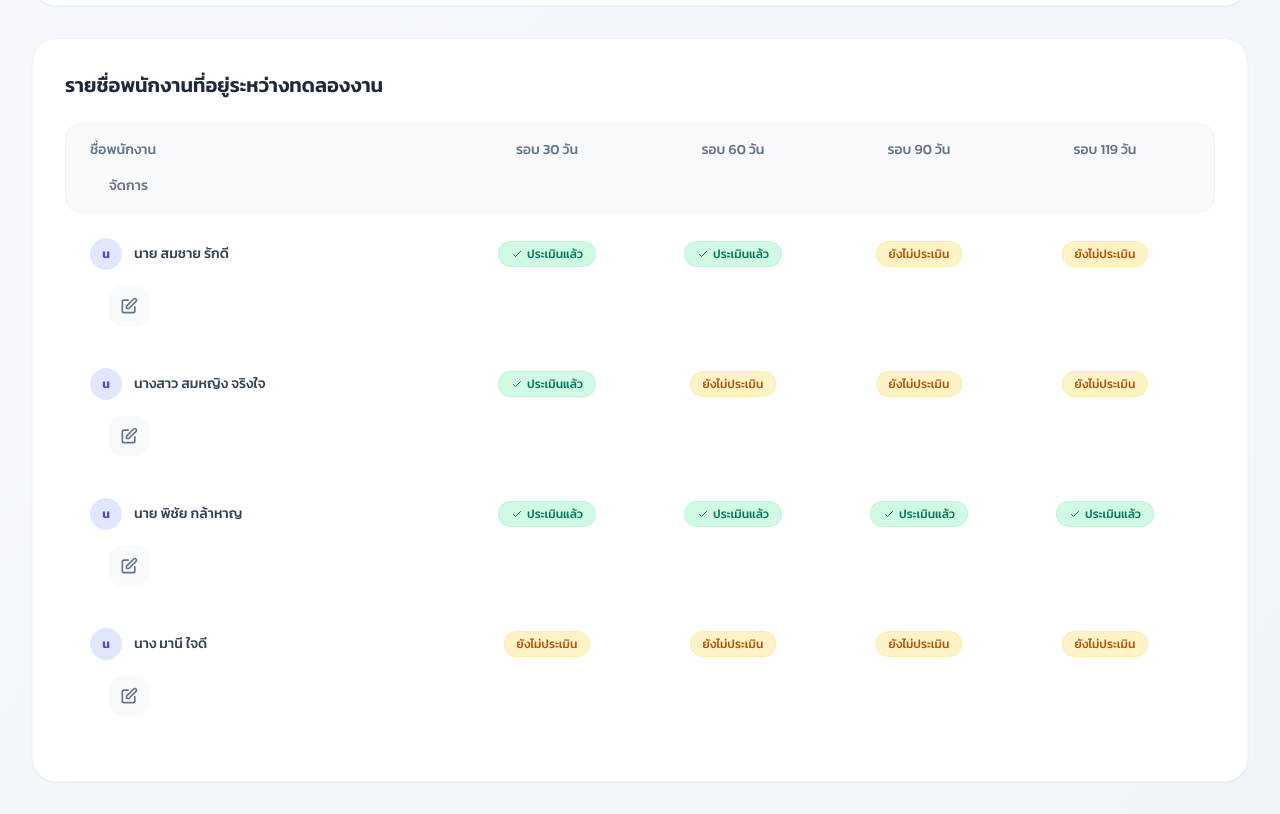
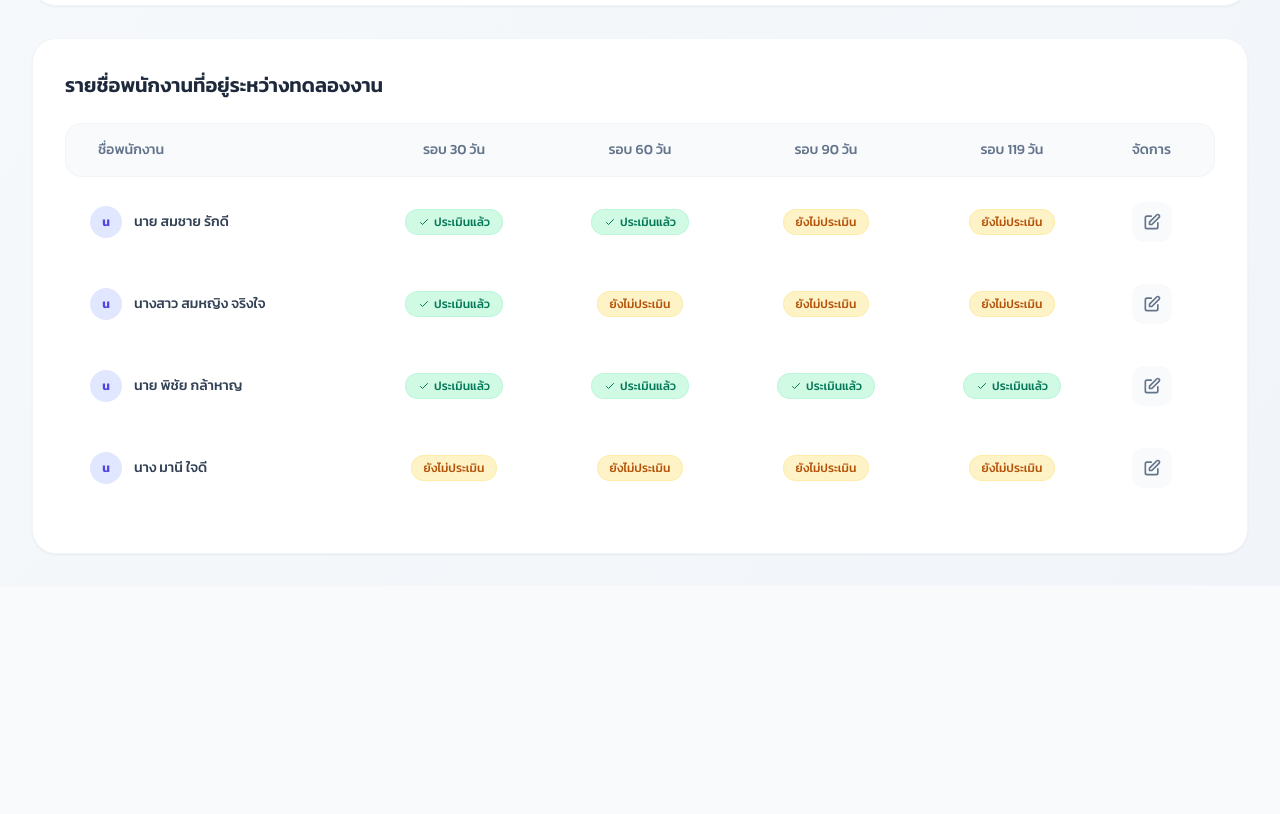
Before and after one commit to jirasaksa-max/Flow_Testjob, a plain HTML site: page index.html in a window 1280 px wide. Shown: the part 862-1676 px from the top of the page. After the commit the page ends 1448 px from the top, so only its background shows below. Drawn offline with nearby package versions, Linux system fonts and the light colour scheme; no server answers.

Commit message:
Update index.html

```diff
--- a/index.html
+++ b/index.html
@@ -143,7 +143,8 @@
             <h2 class="text-xl font-semibold text-slate-800 mb-6">รายชื่อพนักงานที่อยู่ระหว่างทดลองงาน</h2>
 
             <div class="overflow-x-auto custom-scrollbar pb-4">
-                <div class="min-w-[1000px] flex flex-col space-y-2" id="employee-list-container">
+                <!-- บังคับให้มีความกว้างขั้นต่ำ เพื่อไม่ให้ Grid หดจนเบียดกัน และบังคับให้อยู่ใน 1 แถว -->
+                <div class="min-w-[1050px] flex flex-col space-y-2" id="employee-list-container">
                     <!-- List will be injected here -->
                 </div>
             </div>
@@ -240,7 +241,7 @@
         let currentModalEmpId = null;
         let currentModalRound = 30; // สามารถเป็นตัวเลข หรือ 'chart' ได้
 
-        // **แก้ไข: เพิ่มตัวแปร evaluationTopics ที่ขาดหายไป**
+        <!-- **แก้ไข: เพิ่มตัวแปร evaluationTopics ที่ขาดหายไป** -->
         const evaluationTopics = [
             { short: 'ความรู้เฉพาะหน้าที่', desc: 'ความรู้เฉพาะหน้าที่ พิจารณาความเข้าใจในหน้าที่ วิธีปฎิบัติงาน ความรอบรู้ และสันทัดในงาน' },
             { short: 'การเรียนรู้งาน', desc: 'การเรียนรู้งาน พิจารณาความสนใจในการเรียนรู้ รู้ขอบเขตของงานที่ต้องปฏิบัติ เรียนรู้งานได้รวดเร็ว สามารถปฎิบัติงานได้' },
@@ -318,13 +319,14 @@
         }
 
         function renderEmployeeList(employees) {
+            // ใช้ Grid เพื่อบังคับ Layout ให้เป็น 1 แถวเสมอ และแบ่งสัดส่วนคอลัมน์ให้ชัดเจน
             const headerHTML = `
-                <div class="grid grid-cols-12 gap-4 px-6 py-4 text-sm font-medium text-slate-500 bg-slate-50 rounded-2xl border border-slate-100 items-center">
-                    <div class="col-span-3 lg:col-span-4 text-left">ชื่อพนักงาน</div>
+                <div class="grid grid-cols-12 gap-4 px-6 py-4 text-sm font-medium text-slate-500 bg-slate-50 rounded-2xl border border-slate-100 items-center whitespace-nowrap">
+                    <div class="col-span-3 text-left pl-2">ชื่อพนักงาน</div>
                     <div class="col-span-2 text-center">รอบ 30 วัน</div>
                     <div class="col-span-2 text-center">รอบ 60 วัน</div>
                     <div class="col-span-2 text-center">รอบ 90 วัน</div>
-                    <div class="col-span-2 text-center hidden md:block">รอบ 119 วัน</div>
+                    <div class="col-span-2 text-center">รอบ 119 วัน</div>
                     <div class="col-span-1 text-center">จัดการ</div>
                 </div>
             `;
@@ -337,18 +339,18 @@
             let rowsHTML = headerHTML;
             employees.forEach(emp => {
                 rowsHTML += `
-                    <div class="grid grid-cols-12 gap-4 items-center text-sm group bg-white border border-transparent hover:border-indigo-100 hover:shadow-sm px-6 py-4 rounded-2xl transition-all duration-200 mt-2">
-                        <div class="col-span-3 lg:col-span-4 font-medium text-slate-700 truncate pr-4 flex items-center gap-3">
+                    <div class="grid grid-cols-12 gap-4 items-center text-sm group bg-white border border-transparent hover:border-indigo-100 hover:shadow-sm px-6 py-4 rounded-2xl transition-all duration-200 mt-2 whitespace-nowrap">
+                        <div class="col-span-3 font-medium text-slate-700 truncate pr-4 flex items-center gap-3">
                             <div class="w-8 h-8 rounded-full bg-indigo-100 text-indigo-600 flex items-center justify-center font-bold text-xs shrink-0">
                                 ${emp.name.charAt(0)}
                             </div>
-                            <span class="truncate">${emp.name}</span>
+                            <span class="truncate" title="${emp.name}">${emp.name}</span>
                         </div>
 
                         <div class="col-span-2 text-center">${getStatusBadge(emp.rounds[30].status)}</div>
                         <div class="col-span-2 text-center">${getStatusBadge(emp.rounds[60].status)}</div>
                         <div class="col-span-2 text-center">${getStatusBadge(emp.rounds[90].status)}</div>
-                        <div class="col-span-2 text-center hidden md:block">${getStatusBadge(emp.rounds[119].status)}</div>
+                        <div class="col-span-2 text-center">${getStatusBadge(emp.rounds[119].status)}</div>
 
                         <div class="col-span-1 flex justify-center items-center">
                             <button onclick="openModal(${emp.id})" class="bg-slate-50 hover:bg-indigo-50 text-slate-500 hover:text-indigo-600 p-2.5 rounded-xl transition-all flex items-center justify-center relative focus:outline-none focus:ring-2 focus:ring-indigo-500/30">
```
